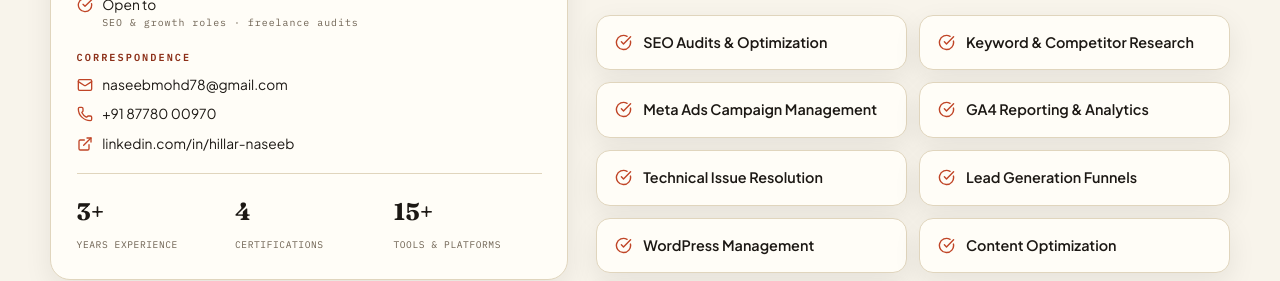
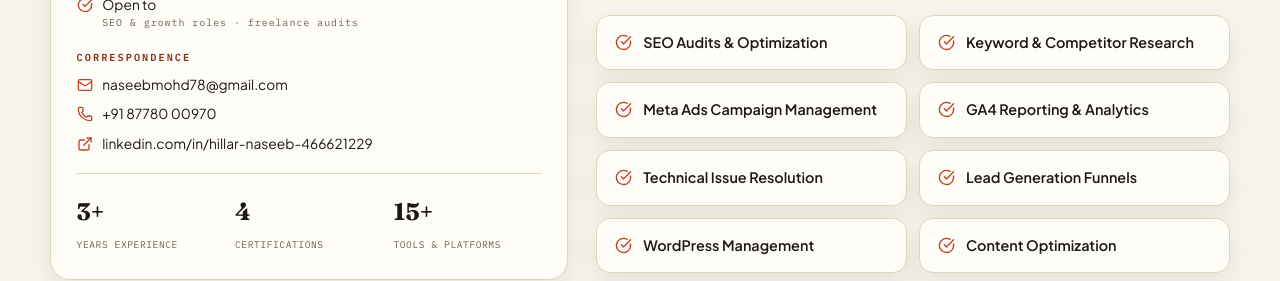
Before and after one commit to MCSK100/HillarNaseebPortfolio, a React (Vite) app: page / in a window 1280 px wide. Shown: the part 2060-2341 px from the top of the page. Built offline with nearby package versions, Linux system fonts and the light colour scheme; the HTML template or start-up script is replaced by a standard one.

Commit message:
Update LinkedIn URL to canonical profile link

```diff
--- a/index.html
+++ b/index.html
@@ -45,7 +45,7 @@
         "addressRegion": "Tamil Nadu",
         "addressCountry": "IN"
       },
-      "sameAs": ["https://linkedin.com/in/hillar-naseeb"],
+      "sameAs": ["https://www.linkedin.com/in/hillar-naseeb-466621229"],
       "knowsAbout": ["Search Engine Optimization", "Technical SEO", "Local SEO", "Meta Ads", "Facebook Ads", "Instagram Ads", "Google Analytics 4", "Lead Generation", "Keyword Research", "WordPress"]
     }
     </script>
--- a/src/App.jsx
+++ b/src/App.jsx
@@ -310,7 +310,7 @@ function App() {
               <div className="profile-rows">
                 <div><Mail size={16} /> {contact.email}</div>
                 <div><Phone size={16} /> {contact.phone}</div>
-                <div><ExternalLink size={16} /> linkedin.com/in/hillar-naseeb</div>
+                <div><ExternalLink size={16} /> linkedin.com/in/hillar-naseeb-466621229</div>
               </div>
               <div className="stats-row">
                 {stats.map((s) => (
@@ -584,7 +584,7 @@ function App() {
               </a>
               <a className="contact-btn" href={contact.linkedin} target="_blank" rel="noreferrer">
                 <ExternalLink size={20} />
-                <span> linkedin.com/in/hillar-naseeb<small>Connect professionally</small></span>
+                <span> linkedin.com/in/hillar-naseeb-466621229<small>Connect professionally</small></span>
               </a>
             </div>
           </div>
--- a/src/data/siteData.js
+++ b/src/data/siteData.js
@@ -9,7 +9,7 @@ export const navigation = [
 ];
 
 export const socialLinks = [
-  { label: 'LinkedIn', url: 'https://linkedin.com/in/hillar-naseeb', icon: 'linkedin' },
+  { label: 'LinkedIn', url: 'https://www.linkedin.com/in/hillar-naseeb-466621229', icon: 'linkedin' },
   { label: 'Email', url: 'mailto:naseebmohd78@gmail.com', icon: 'mail' },
   { label: 'Phone', url: 'tel:+918778000970', icon: 'phone' },
 ];
@@ -97,7 +97,7 @@ export const projects = [
     outcome: 'Cleaner site health, resolved indexation issues and a keyword roadmap the team still executes against.',
     tech: ['SEMrush', 'Screaming Frog', 'GA4', 'Search Console', 'Keyword Research'],
     contactUrl: 'mailto:naseebmohd78@gmail.com',
-    profileUrl: 'https://linkedin.com/in/hillar-naseeb',
+    profileUrl: 'https://www.linkedin.com/in/hillar-naseeb-466621229',
     status: 'SEO CASE STUDY',
   },
   {
@@ -114,7 +114,7 @@ export const projects = [
     outcome: 'Stronger Maps visibility with profile insights — calls, direction requests and site clicks — tracked month over month.',
     tech: ['Google Business Profile', 'Google Maps', 'Keyword Planner', 'Canva', 'Local SEO'],
     contactUrl: 'mailto:naseebmohd78@gmail.com',
-    profileUrl: 'https://linkedin.com/in/hillar-naseeb',
+    profileUrl: 'https://www.linkedin.com/in/hillar-naseeb-466621229',
     status: 'LOCAL SEO CASE STUDY',
   },
 ];
@@ -173,5 +173,5 @@ export const contact = {
   email: 'naseebmohd78@gmail.com',
   phone: '+91 87780 00970',
   location: 'Coimbatore, Tamil Nadu',
-  linkedin: 'https://linkedin.com/in/hillar-naseeb',
+  linkedin: 'https://www.linkedin.com/in/hillar-naseeb-466621229',
 };
```
